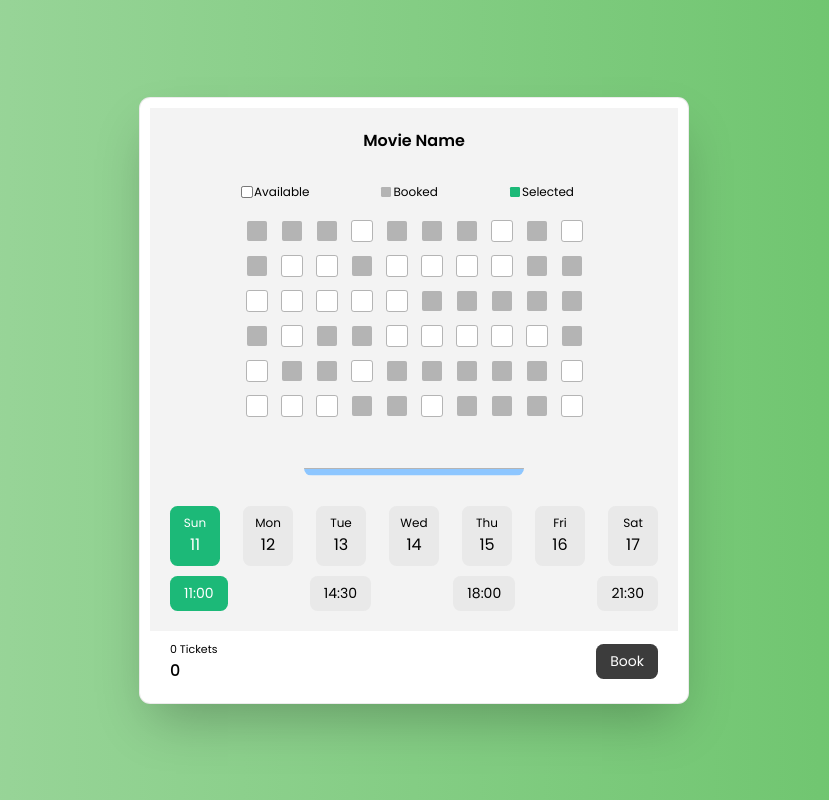
After one commit to Aley-r-t/lara_11_jet, a Laravel app: page /reservas in a window 1280 px wide. The commit adds this page. Shown: the whole page, without its empty margins (226-1055 px from the left). Run offline with Laravel 12, Linux system fonts and the light colour scheme; the visitor is signed in with stand-in values (Sample User, id 1); parts of the project's set-up code (start-up, migrations or seed data) failed here and were passed over; some libraries are stand-ins or nearby versions.

Commit message:
Añadi una nueva ruta /reservas esta en reservas.index me falta controladores y models

```diff
--- a/resources/views/navigation-menu.blade.php
+++ b/resources/views/navigation-menu.blade.php
@@ -13,17 +13,15 @@
                 <!-- Navigation Links -->
                 <div class="hidden space-x-8 sm:-my-px sm:ms-10 sm:flex">
                     <x-nav-link href="{{ route('profile.show') }}" :active="request()->routeIs('user/profile')">
-                        {{ __('Usuario') }}
+                        {{ __('Perfil') }}
                     </x-nav-link>
                 </div>
 
                 <div class="hidden space-x-8 sm:-my-px sm:ms-10 sm:flex">
                     <x-nav-link href="{{ route('dashboard') }}" :active="request()->routeIs('dashboard')">
-                        {{ __('Dashboard') }}
+                        {{ __('Documentacion') }}
                     </x-nav-link>
                 </div>
-
-
 
 
 
--- /dev/null
+++ b/resources/views/reservas/index.blade.php
@@ -0,0 +1,345 @@
+<!DOCTYPE html>
+<html lang="en">
+  <head>
+    <meta charset="UTF-8" />
+    <meta name="viewport" content="width=device-width, initial-scale=1.0" />
+    <title>Ticket Booking</title>
+    <!--Google Fonts and Icons-->
+    <link
+      href="https://fonts.googleapis.com/icon?family=Material+Icons|Material+Icons+Outlined|Material+Icons+Round|Material+Icons+Sharp|Material+Icons+Two+Tone"
+      rel="stylesheet"
+    />
+    <link rel="preconnect" href="https://fonts.googleapis.com" />
+    <link rel="preconnect" href="https://fonts.gstatic.com" crossorigin />
+    <link
+      href="https://fonts.googleapis.com/css2?family=Poppins:wght@100;200;300;400;500;600;700;800;900&display=swap"
+      rel="stylesheet"
+    />
+    <style>
+      body {
+        width: 100%;
+        height: 100vh;
+        margin: 0;
+        padding: 0;
+      }
+      .center {
+        width: 100%;
+        height: 100%;
+        display: flex;
+        align-items: center;
+        justify-content: center;
+        background: linear-gradient(
+          to right,
+          rgb(162, 216, 162),
+          rgb(102, 194, 102)
+        );
+      }
+      .tickets {
+        width: 550px;
+        height: fit-content;
+        border: 0.4mm solid rgba(0, 0, 0, 0.08);
+        border-radius: 3mm;
+        box-sizing: border-box;
+        padding: 10px;
+        font-family: poppins;
+        max-height: 96vh;
+        overflow: auto;
+        background: white;
+        box-shadow: 0px 25px 50px -12px rgba(0, 0, 0, 0.25);
+      }
+      .ticket-selector {
+        background: rgb(243, 243, 243);
+        display: flex;
+        align-items: center;
+        justify-content: space-between;
+        flex-direction: column;
+        box-sizing: border-box;
+        padding: 20px;
+      }
+      .head {
+        width: 100%;
+        display: flex;
+        align-items: center;
+        justify-content: center;
+        margin-bottom: 30px;
+      }
+      .title {
+        font-size: 16px;
+        font-weight: 600;
+      }
+      .seats {
+        width: 100%;
+        display: flex;
+        align-items: center;
+        justify-content: center;
+        flex-direction: column;
+        min-height: 150px;
+        position: relative;
+      }
+      .status {
+        width: 100%;
+        display: flex;
+        align-items: center;
+        justify-content: space-evenly;
+      }
+      .seats::before {
+        content: "";
+        position: absolute;
+        bottom: 0;
+        left: 50%;
+        transform: translate(-50%, 0);
+        width: 220px;
+        height: 7px;
+        background: rgb(141, 198, 255);
+        border-radius: 0 0 3mm 3mm;
+        border-top: 0.3mm solid rgb(180, 180, 180);
+      }
+      .item {
+        font-size: 12px;
+        position: relative;
+      }
+      .item::before {
+        content: "";
+        position: absolute;
+        top: 50%;
+        left: -12px;
+        transform: translate(0, -50%);
+        width: 10px;
+        height: 10px;
+        background: rgb(255, 255, 255);
+        outline: 0.2mm solid rgb(120, 120, 120);
+        border-radius: 0.3mm;
+      }
+      .item:nth-child(2)::before {
+        background: rgb(180, 180, 180);
+        outline: none;
+      }
+      .item:nth-child(3)::before {
+        background: rgb(28, 185, 120);
+        outline: none;
+      }
+      .all-seats {
+        display: grid;
+        grid-template-columns: repeat(10, 1fr);
+        grid-gap: 15px;
+        margin: 60px 0;
+        margin-top: 20px;
+        position: relative;
+      }
+      .seat {
+        width: 20px;
+        height: 20px;
+        background: white;
+        border-radius: 0.5mm;
+        outline: 0.3mm solid rgb(180, 180, 180);
+        cursor: pointer;
+      }
+      .all-seats input:checked + label {
+        background: rgb(28, 185, 120);
+        outline: none;
+      }
+      .seat.booked {
+        background: rgb(180, 180, 180);
+        outline: none;
+      }
+      input {
+        display: none;
+      }
+      .timings {
+        width: 100%;
+        display: flex;
+        flex-direction: column;
+        align-items: center;
+        justify-content: center;
+        margin-top: 30px;
+      }
+      .dates {
+        width: 100%;
+        display: flex;
+        align-items: center;
+        justify-content: space-between;
+      }
+      .dates-item {
+        width: 50px;
+        height: 40px;
+        background: rgb(233, 233, 233);
+        text-align: center;
+        display: flex;
+        align-items: center;
+        justify-content: center;
+        flex-direction: column;
+        padding: 10px 0;
+        border-radius: 2mm;
+        cursor: pointer;
+      }
+      .day {
+        font-size: 12px;
+      }
+      .times {
+        width: 100%;
+        display: flex;
+        align-items: center;
+        justify-content: space-between;
+        margin-top: 10px;
+      }
+      .time {
+        font-size: 14px;
+        width: fit-content;
+        padding: 7px 14px;
+        background: rgb(233, 233, 233);
+        border-radius: 2mm;
+        cursor: pointer;
+      }
+      .timings input:checked + label {
+        background: rgb(28, 185, 120);
+        color: white;
+      }
+      .price {
+        width: 100%;
+        box-sizing: border-box;
+        padding: 10px 20px;
+        display: flex;
+        align-items: center;
+        justify-content: space-between;
+      }
+      .total {
+        display: flex;
+        flex-direction: column;
+        align-items: flex-start;
+        justify-content: center;
+        font-size: 16px;
+        font-weight: 500;
+      }
+      .total span {
+        font-size: 11px;
+        font-weight: 400;
+      }
+      .price button {
+        background: rgb(60, 60, 60);
+        color: white;
+        font-family: poppins;
+        font-size: 14px;
+        padding: 7px 14px;
+        border-radius: 2mm;
+        outline: none;
+        border: none;
+        cursor: pointer;
+      }
+    </style>
+  </head>
+  <body>
+    <div class="center">
+      <div class="tickets">
+        <div class="ticket-selector">
+          <div class="head">
+            <div class="title">Movie Name</div>
+          </div>
+          <div class="seats">
+            <div class="status">
+              <div class="item">Available</div>
+              <div class="item">Booked</div>
+              <div class="item">Selected</div>
+            </div>
+            <div class="all-seats">
+              <input type="checkbox" name="tickets" id="s1" />
+              <label for="s1" class="seat booked"></label>
+            </div>
+          </div>
+          <div class="timings">
+            <div class="dates">
+              <input type="radio" name="date" id="d1" checked />
+              <label for="d1" class="dates-item">
+                <div class="day">Sun</div>
+                <div class="date">11</div>
+              </label>
+              <input type="radio" id="d2" name="date" />
+              <label class="dates-item" for="d2">
+                <div class="day">Mon</div>
+                <div class="date">12</div>
+              </label>
+              <input type="radio" id="d3" name="date" />
+              <label class="dates-item" for="d3">
+                <div class="day">Tue</div>
+                <div class="date">13</div>
+              </label>
+              <input type="radio" id="d4" name="date" />
+              <label class="dates-item" for="d4">
+                <div class="day">Wed</div>
+                <div class="date">14</div>
+              </label>
+              <input type="radio" id="d5" name="date" />
+              <label class="dates-item" for="d5">
+                <div class="day">Thu</div>
+                <div class="date">15</div>
+              </label>
+              <input type="radio" id="d6" name="date" />
+              <label class="dates-item" for="d6">
+                <div class="day">Fri</div>
+                <div class="date">16</div>
+              </label>
+              <input type="radio" id="d7" name="date" />
+              <label class="dates-item" for="d7">
+                <div class="day">Sat</div>
+                <div class="date">17</div>
+              </label>
+            </div>
+            <div class="times">
+              <input type="radio" name="time" id="t1" checked />
+              <label for="t1" class="time">11:00</label>
+              <input type="radio" id="t2" name="time" />
+              <label for="t2" class="time"> 14:30 </label>
+              <input type="radio" id="t3" name="time" />
+              <label for="t3" class="time"> 18:00 </label>
+              <input type="radio" id="t4" name="time" />
+              <label for="t4" class="time"> 21:30 </label>
+            </div>
+          </div>
+        </div>
+        <div class="price">
+          <div class="total">
+            <span> <span class="count">0</span> Tickets </span>
+            <div class="amount">0</div>
+          </div>
+          <button type="button">Book</button>
+        </div>
+      </div>
+    </div>
+    <script>
+      let seats = document.querySelector(".all-seats");
+      for (var i = 0; i < 59; i++) {
+        let randint = Math.floor(Math.random() * 2);
+        let booked = randint === 1 ? "booked" : "";
+        seats.insertAdjacentHTML(
+          "beforeend",
+          '<input type="checkbox" name="tickets" id="s' +
+            (i + 2) +
+            '" /><label for="s' +
+            (i + 2) +
+            '" class="seat ' +
+            booked +
+            '"></label>'
+        );
+      }
+
+      let tickets = seats.querySelectorAll("input");
+      tickets.forEach((ticket) => {
+        ticket.addEventListener("change", () => {
+          let amount = document.querySelector(".amount").innerHTML;
+          let count = document.querySelector(".count").innerHTML;
+          amount = Number(amount);
+          count = Number(count);
+
+          if (ticket.checked) {
+            count += 1;
+            amount += 200;
+          } else {
+            count -= 1;
+            amount -= 200;
+          }
+          document.querySelector(".amount").innerHTML = amount;
+          document.querySelector(".count").innerHTML = count;
+        });
+      });
+    </script>
+  </body>
+</html>
--- a/routes/web.php
+++ b/routes/web.php
@@ -32,4 +32,7 @@ Route::middleware([
     Route::get('/dashboard', function () {
         return view('dashboard');
     })->name('dashboard');
+    Route::get('/reservas', function () {
+        return view('reservas.index');
+    })->name('reservas');
 });
```
Also changed, not shown: resources/views/documentacion/index.blade.php (added, +34 -0 lines), resources/views/welcome.blade.php (+10 -1 lines), public/assets/img/img/clave-pagar.png (deleted), public/assets/img/img/co_tipos/cisterna.jpg (deleted), public/assets/img/img/co_tipos/doblepuerta.jpg (deleted), public/assets/img/img/co_tipos/estandar.png (deleted), public/assets/img/img/co_tipos/refrigerado.jpeg (deleted), public/assets/img/img/co_tipos/ventilado.jpg (deleted), public/assets/img/img/fecha-pagar.png (deleted), public/assets/img/img/logo.png (deleted), public/assets/img/img/tarjeta-pagar.png (deleted), public/assets/img/img/user.png (deleted), 2 other files.
